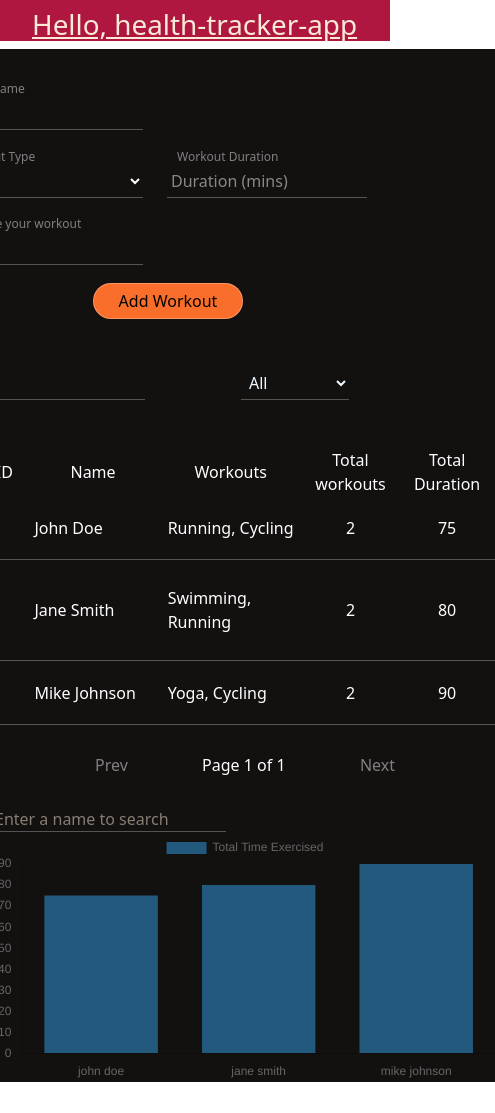
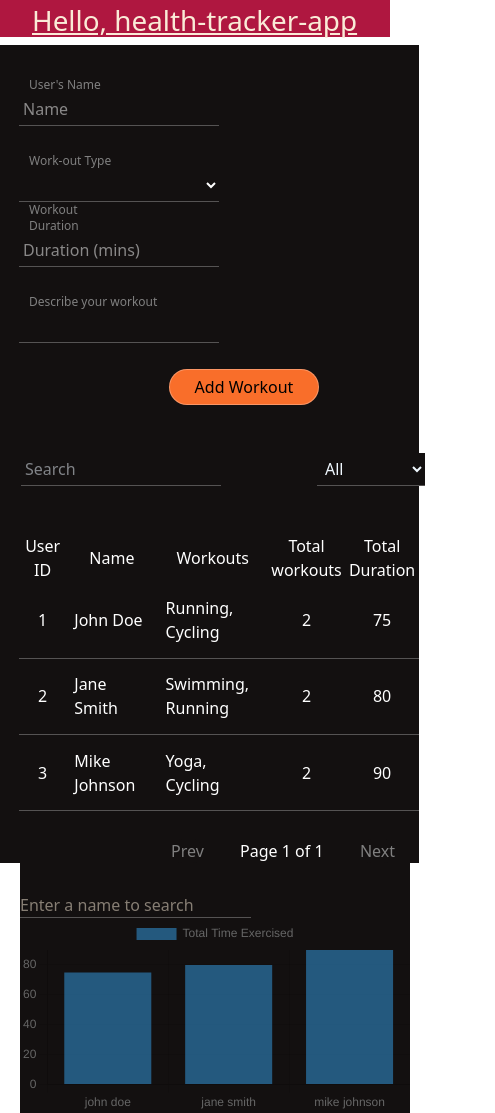
Before and after one commit to Shishank25/Health-Tracker-App, an Angular app: page / in a window 390 px wide. Shown: the whole page, 495 px wide, since content can reach past the window. Before the commit the page ends 1082 px from the top, so only its background shows below. Built offline with nearby package versions, Linux system fonts and the light colour scheme.

Commit message:
worked on Responsiveness

```diff
--- a/src/app/app.component.html
+++ b/src/app/app.component.html
@@ -1,2 +1,2 @@
-<h1 class="text-3xl font-bold underline pt-2 pl-8">Hello, {{ title }}</h1>
+<h1 class="text-3xl font-bold underline  pl-2 pt-1 sm:pt-2 pl-8">Hello, {{ title }}</h1>
 <app-home></app-home>
--- a/src/app/components/graph-display/graph-display.component.ts
+++ b/src/app/components/graph-display/graph-display.component.ts
@@ -112,4 +112,5 @@ export class GraphDisplayComponent implements AfterViewInit, OnInit{
     )
   }
 
+
 }
--- a/src/app/components/home/home.component.html
+++ b/src/app/components/home/home.component.html
@@ -3,13 +3,13 @@
     <!--I've divided the main in a Left Side (For Form Input and the Table) and a Right Side (To display the chart)-->
     <!--when the page width goes below 600px, the flex direcation changes to 'Column'  -->
 
-    <div class="leftSide">
+    <div class="leftSide w-112 md:w-151">
 
         <!--------------Form To get data form the User ---------------------->
-        <form (ngSubmit)="onSubmit()" class="userForm pt-8 pl-12 flex flex-col justify-between mb-12">
+        <form (ngSubmit)="onSubmit()" class="userForm pt-8 pl-12 flex flex-col justify-between mb-12 h-90 sm:h-70">
 
             <!-- Username Input -->
-            <div class="name flex flex-col w-50">
+            <div class="name flex flex-col w-20 sm:w-50">
 
                 <label for="userNameInput" class="ml-2.5 mb-0 text-xs form-label">User's Name</label>
                 <input id="userNameInput" class="outline-none border-b-1 p-1 form-input" type="text" placeholder="Name" required [(ngModel)]="userName" name="userName">
@@ -20,7 +20,7 @@
             <div class="flex justify-between w-112">
 
                 <!-- Workout Name Input -->
-                <div class="workoutType flex flex-col w-50">
+                <div class="workoutType flex flex-col w-20 sm:w-50">
 
                     <label for="workoutTypeInput" class="ml-2.5 mb-0 text-xs form-label">Work-out Type</label>
                     <select name="workoutType" id="workoutTypeInput" class="outline-none border-b-1 p-1 form-input" [(ngModel)]="selectedValue">
@@ -31,7 +31,7 @@
                 </div>
 
                 <!-- Workout Duration Input -->
-                <div class="duration flex flex-col w-50">
+                <div class="duration flex flex-col w-31 sm:w-51">
 
                     <label for="durationInput" class="ml-2.5 mb-0 text-xs form-label">Workout Duration</label>
                     <input id="durationInput" class="outline-none border-b-1 p-1 form-input" type="number" placeholder="Duration (mins)" required [(ngModel)]="duration" name="duration">
@@ -60,7 +60,7 @@
 
     </div>
 
-    <div class="w-125 ml-25">
+    <div class="ml-10 w-100    sm:ml-25 w-125">
         <app-graph-display [data]="usersList"/>
     </div>
 </main>
--- a/src/app/components/home/home.component.scss
+++ b/src/app/components/home/home.component.scss
@@ -9,6 +9,15 @@
         align-items: center;
         display: flex;
         flex-direction: column;
+        form{
+            width: 100%;
+
+            div{
+                display: flex;
+                flex-direction: column;
+                width: 100px;
+            }
+        }
 
         .rightSide{
             margin-left: 0px;
@@ -19,7 +28,6 @@
 
 form{
     width: 600px;
-    height: 270px;
     justify-content: space-between;
 
     .form-label{
```
